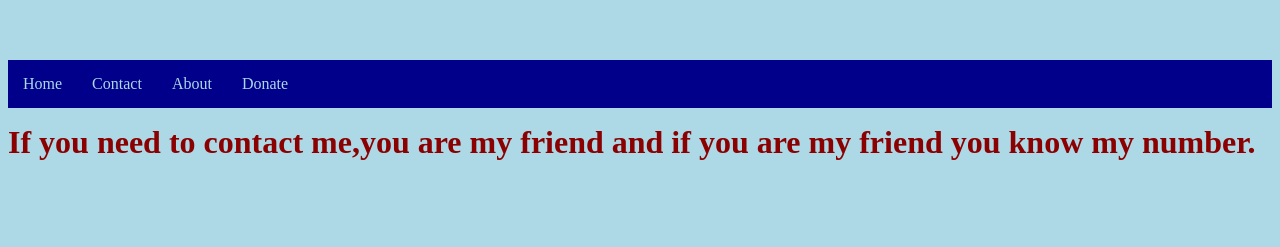
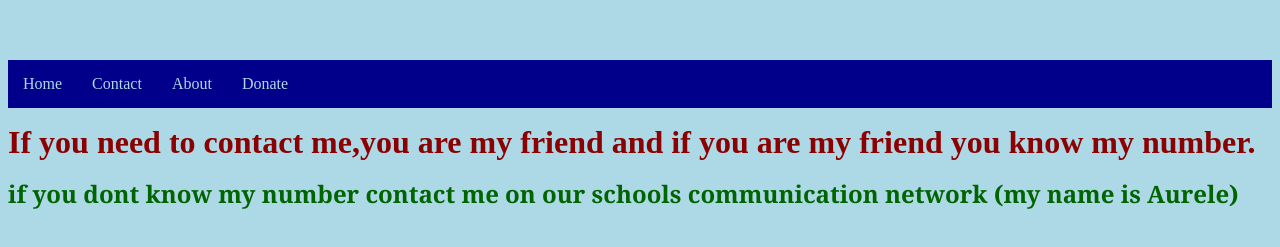
Before and after one commit to Tryer2004/SEARATSWEB, a plain HTML site: page Contact.html in a window 1280 px wide. Shown: the part 119-366 px from the top of the page. Drawn offline with Linux system fonts and the light colour scheme.

Commit message:
Update Contact.html

```diff
--- a/Contact.html
+++ b/Contact.html
@@ -83,8 +83,9 @@ h1 {
         If you need to contact me,you are my friend and if you are my friend you know my number.
 
 
-    </h3>
+
       </h2>
+      <h3> if you dont know my number contact me on our schools communication network (my name is Aurele)</h3>
 
 
 
```
